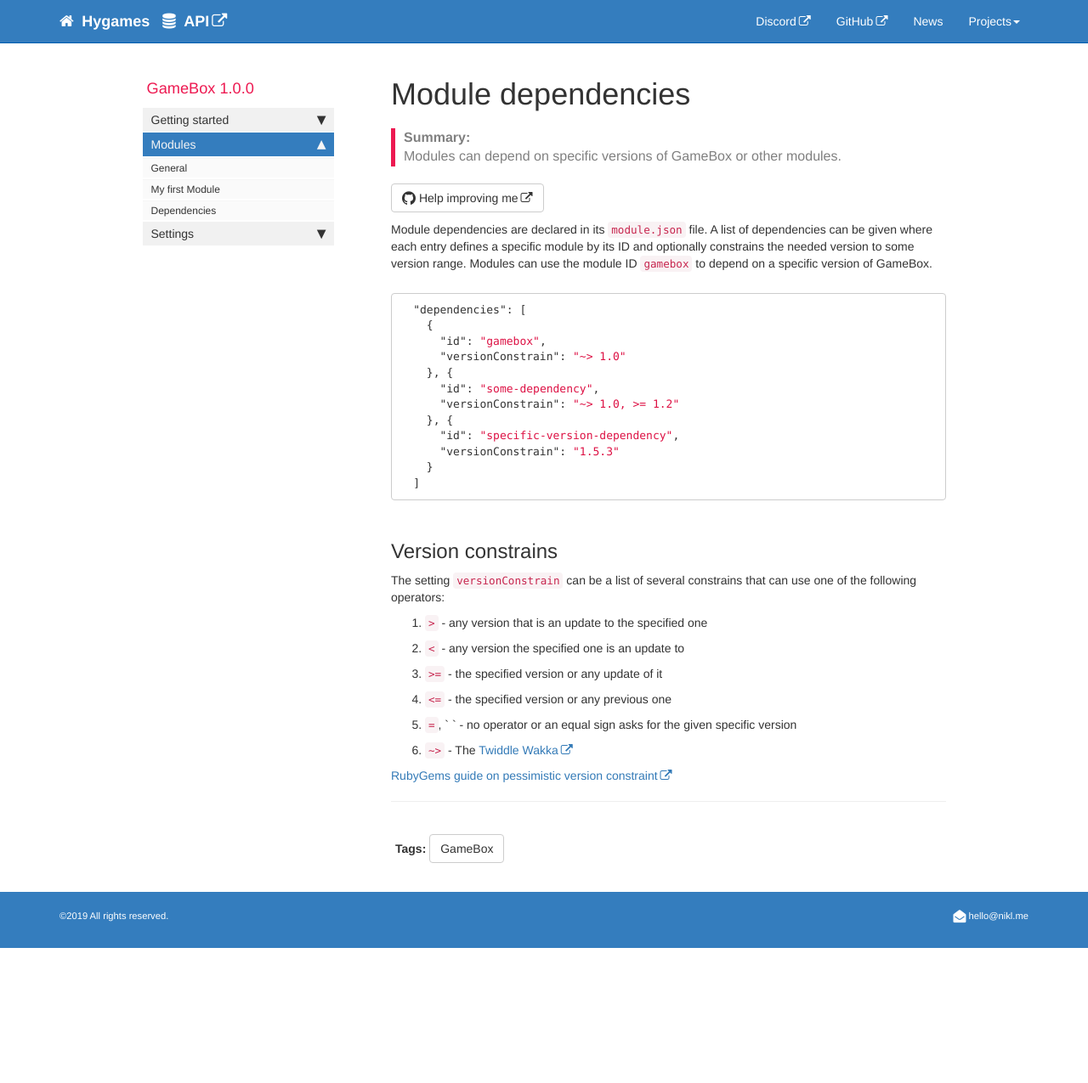
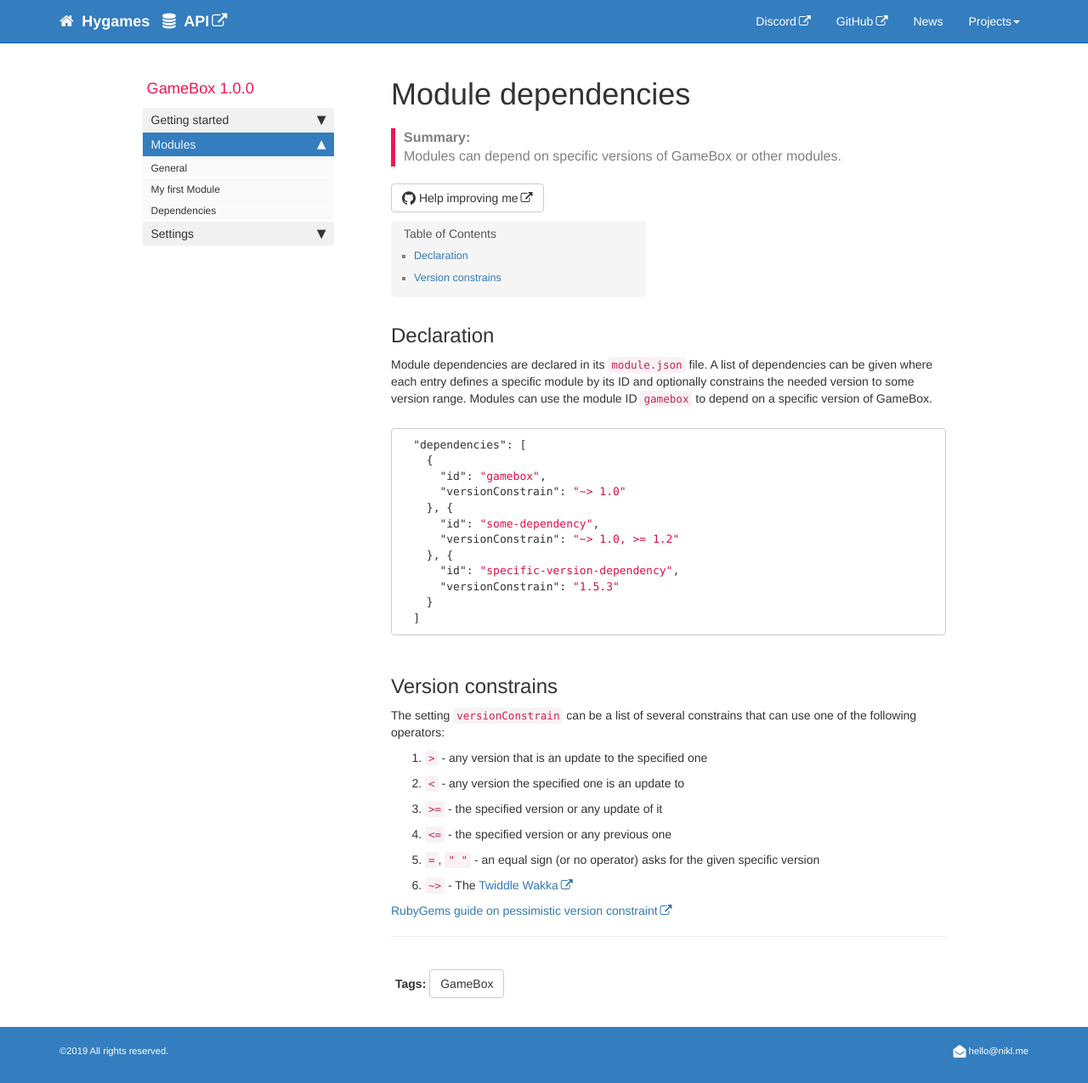
Before and after one commit to hygames/www-hygames-dev, a Jekyll site: the page built from _docs/gamebox/modules/dependencies.md, in a window 1280 px wide. Shown: the whole page at 85% size. Built offline with Jekyll 4.4.1, drawn with Linux system fonts in a browser that asks for light colours; nearby versions of some CDN libraries; comment, search, counter and statistics services are not loaded; before the commit the page ends 1116 px from its top, so only the background shows below that.

Commit message:
fix empty operator

```diff
--- a/_docs/gamebox/modules/dependencies.md
+++ b/_docs/gamebox/modules/dependencies.md
@@ -5,10 +5,11 @@ last_updated: April 22, 2019
 tags: [modules, gamebox]
 summary: "Modules can depend on specific versions of GameBox or other modules. "
 sidebar: gamebox_sidebar
-toc: false
 permalink: gamebox/modules/dependencies
 folder: modules
 ---
+
+## Declaration
 
 Module dependencies are declared in its `module.json` file. A list of dependencies can be given where each entry defines a specific module by its ID and optionally constrains the needed version to some version range. Modules can use the module ID `gamebox` to depend on a specific version of GameBox.
 
@@ -34,7 +35,7 @@ The setting `versionConstrain` can be a list of several constrains that can use
 2. `<` - any version the specified one is an update to
 3. `>=` - the specified version or any update of it
 4. `<=` - the specified version or any previous one
-5. `=`, ` ` - no operator or an equal sign asks for the given specific version
+5. `=`, `" "` - an equal sign (or no operator) asks for the given specific version
 6. `~>` - The [Twiddle Wakka](https://thoughtbot.com/blog/rubys-pessimistic-operator){: target="_blank"}
 
 
```
